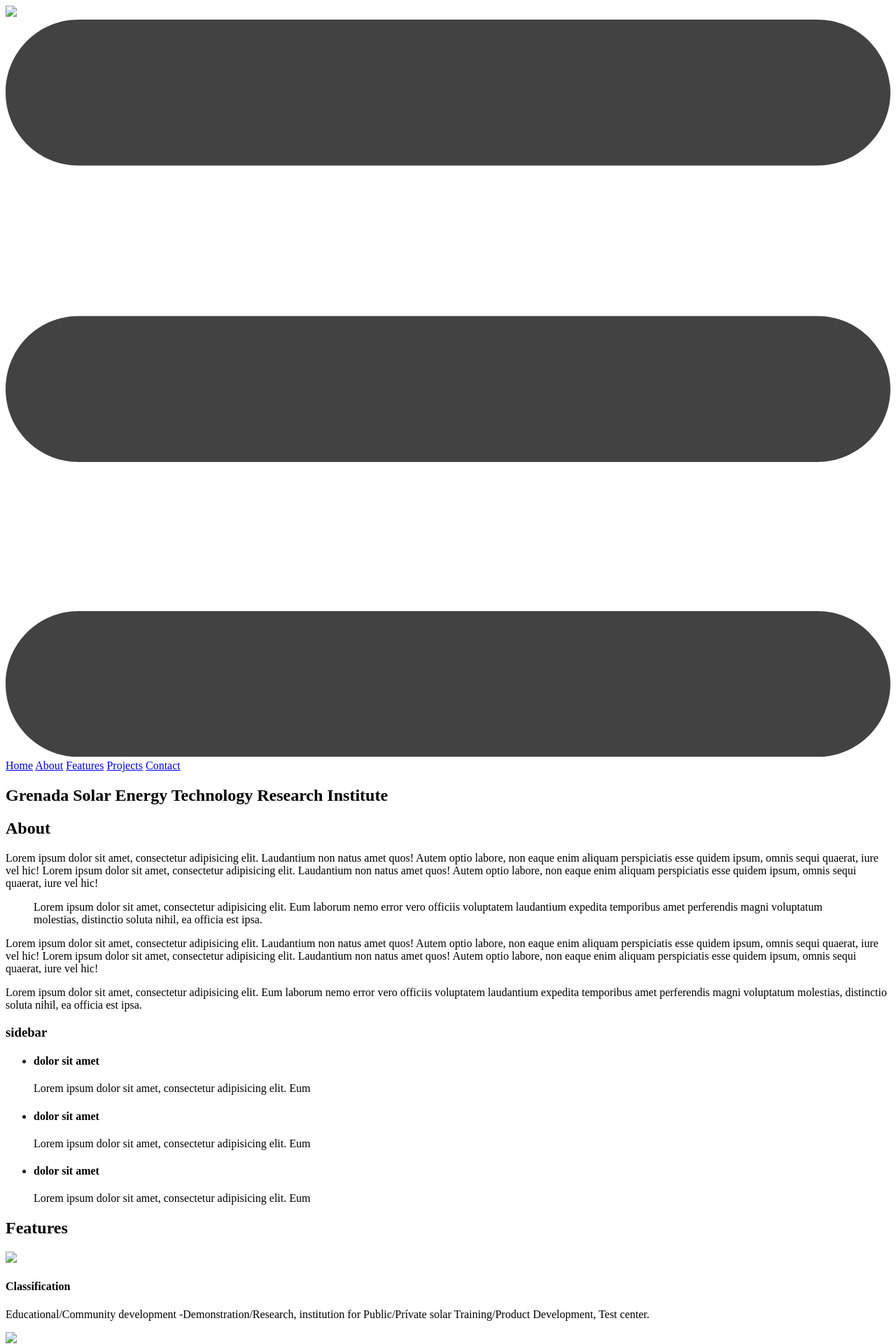
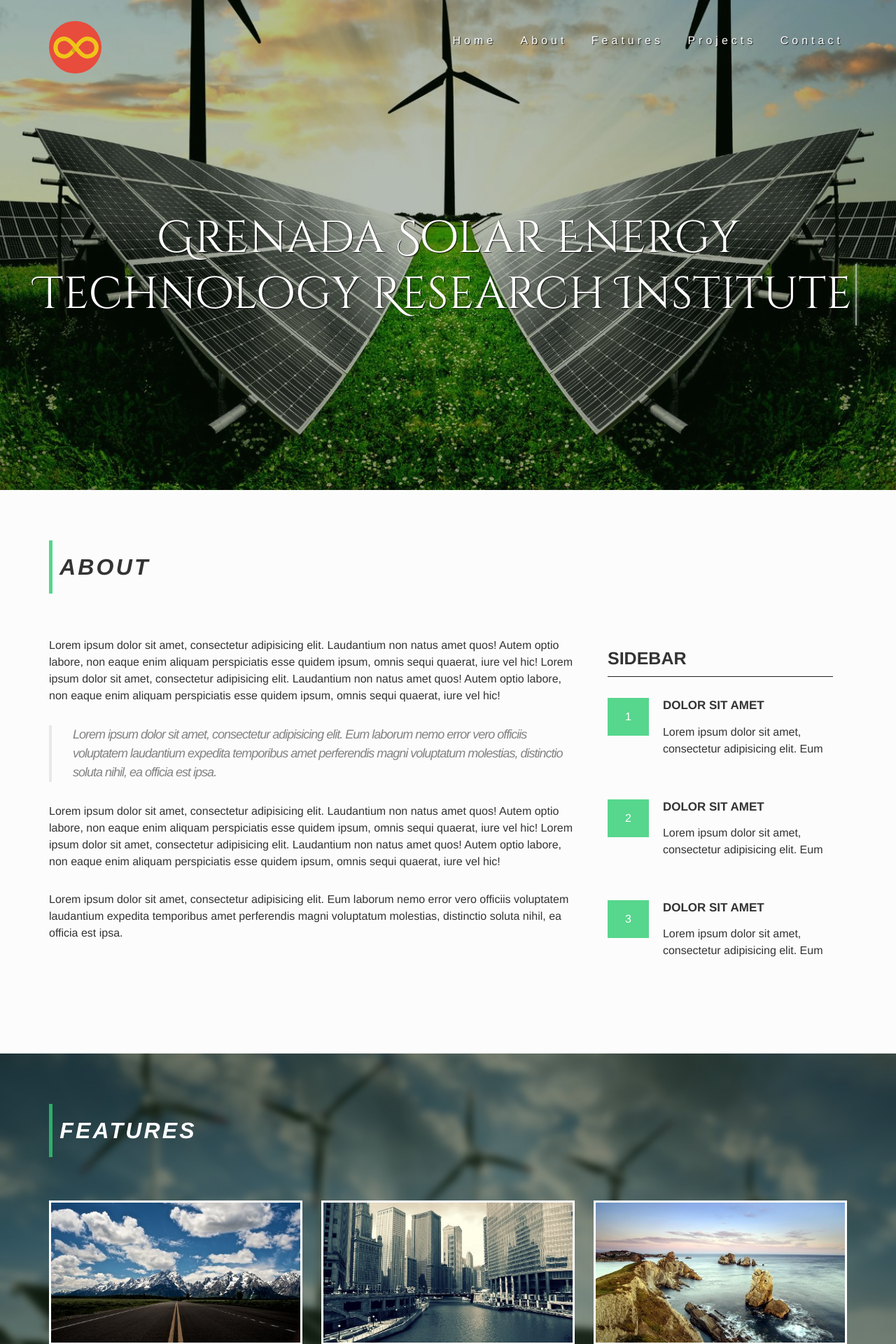
Before and after one commit to kerrongordon/gsetri-test, a Jekyll site: the page built from index.html, in a window 1280 px wide. Shown: the top 1920 px of the page at 70% size. Built offline with Jekyll 4.4.1, drawn with Linux system fonts in a browser that asks for light colours; nearby versions of some CDN libraries; library files that are not in the unit come from our copies; comment, search, counter and statistics services are not loaded.

Commit message:
update fix

```diff
--- a/_config.yml
+++ b/_config.yml
@@ -5,7 +5,7 @@
   Write an awesome description for your new site here. You can edit this
   line in _config.yml. It will appear in your document head meta (for
   Google search results) and in your feed.xml site description.
-baseurl: "gsetri" # the subpath of your site, e.g. /blog/
+baseurl: "/gsetri" # the subpath of your site, e.g. /blog/
 image_location: img
 javascript_location: js
 url: "http://yourdomain.com" # the base hostname & protocol for your site
```
